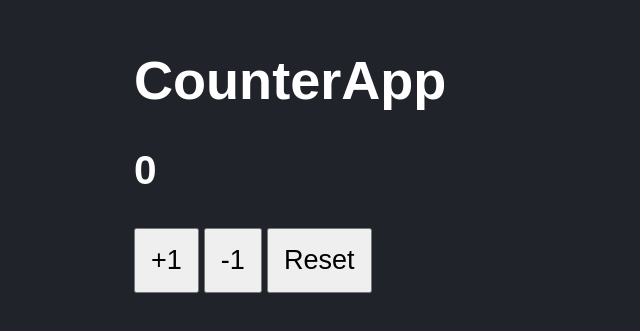
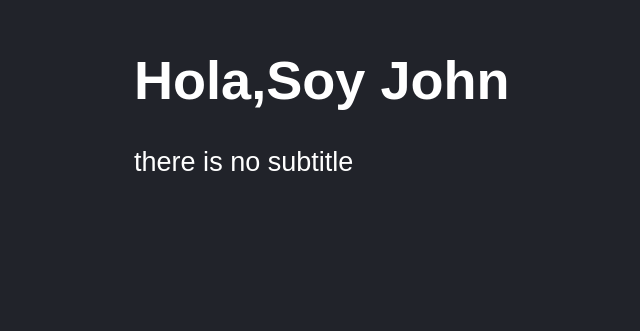
Before and after one commit to cotamo1901/counter-app, a React (Vite) app: page / in a window 1280 px wide. Shown: the part 135-466 px from the top of the page, without its empty margins (14-654 px from the left). Built offline with nearby package versions, Linux system fonts and the light colour scheme.

Commit message:
se añade fetch

```diff
--- a/package.json
+++ b/package.json
@@ -29,6 +29,7 @@
     "eslint-plugin-react-refresh": "^0.4.3",
     "isomorphic-fetch": "^3.0.0",
     "jest": "^29.7.0",
+    "react-test-renderer": "^18.2.0",
     "vite": "^4.4.5"
   }
 }
--- a/src/FirstApp.jsx
+++ b/src/FirstApp.jsx
@@ -24,7 +24,7 @@ FirstApp.propTypes = {
 
 FirstApp.defaultProps = {
   subtitle: "there is no subtitle",
-  title: "there is no title",
+  // title: "there is no title",
 };
 
 
--- a/src/main.jsx
+++ b/src/main.jsx
@@ -1,14 +1,14 @@
 import React from "react";
 import ReactDOM from "react-dom/client";
 // import { App } from "./HelloEorlApp";
-// import { FirstApp } from "./FirstApp";
+import { FirstApp } from "./FirstApp";
 import {CounterApp} from "./CounterApp"
 import "./styles.css";
 
 ReactDOM.createRoot(document.getElementById("root")).render(
   <React.StrictMode>
-    <CounterApp value={0}/>
-    {/* <FirstApp /> */}
+    {/* <CounterApp value={0}/> */}
+    <FirstApp  title="Hola,Soy John"/>
     {/* <App/> */}
   </React.StrictMode>
 );
```
Also changed, not shown: 1 other file (tests, documents, lock files or other folders).
